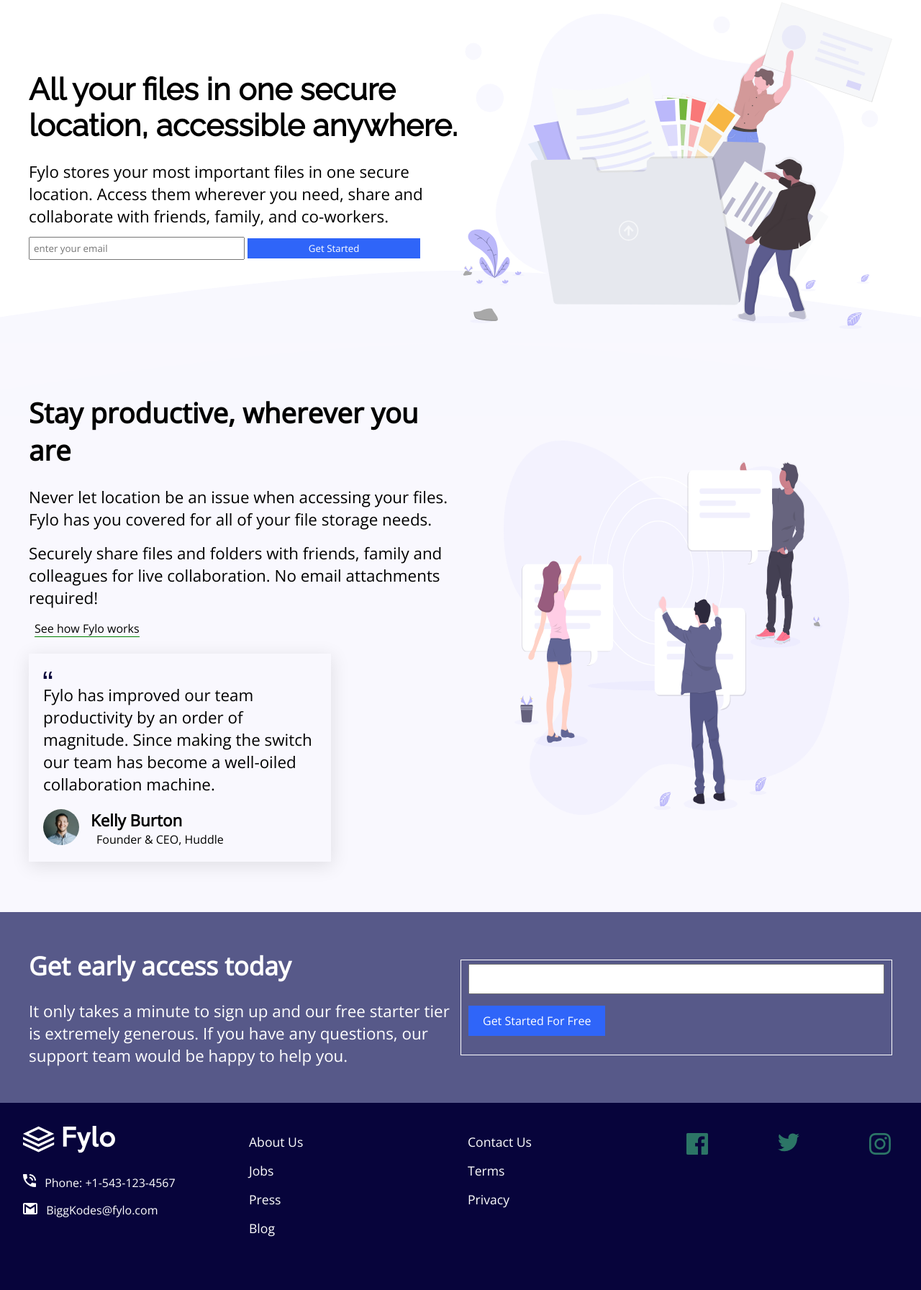
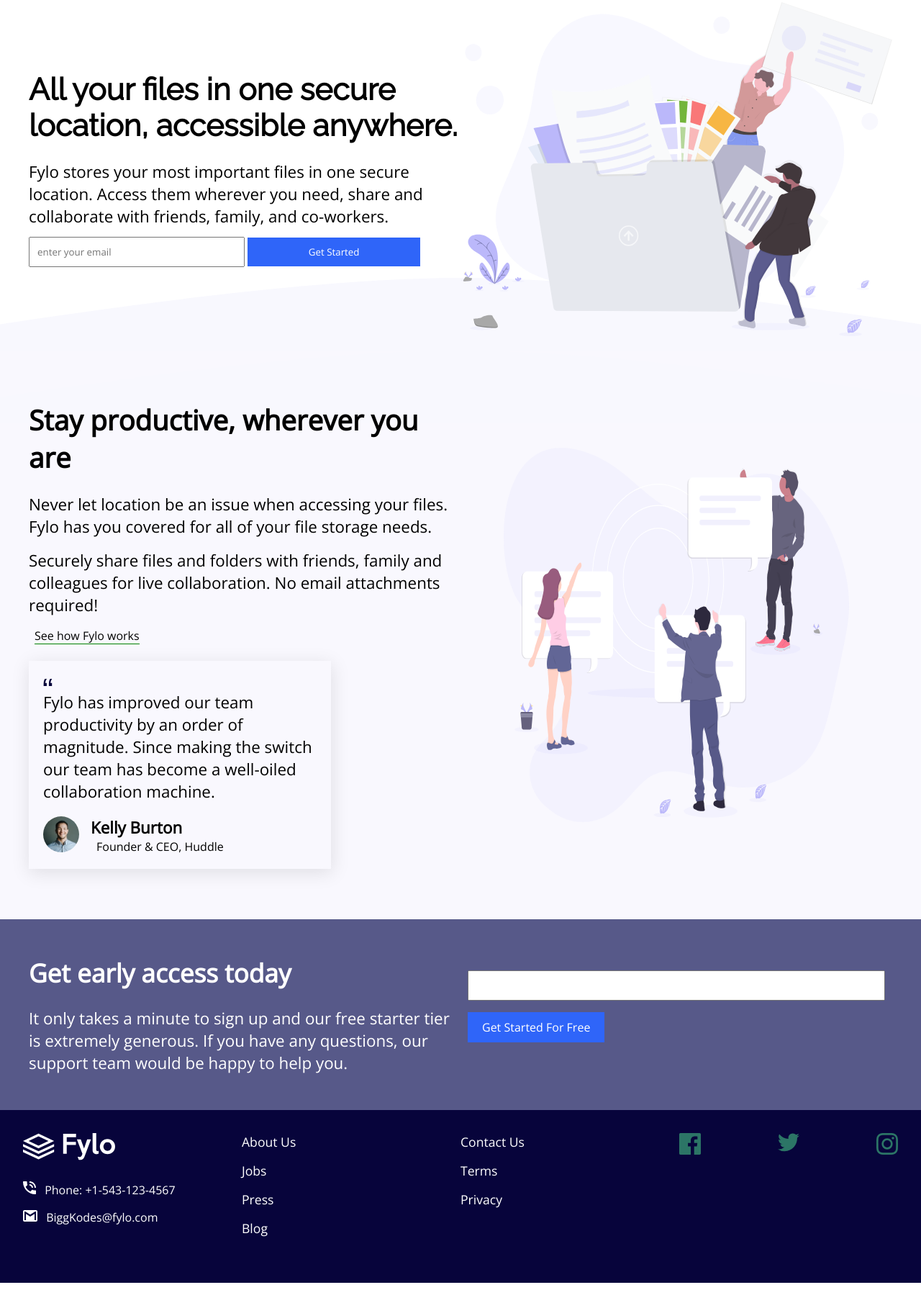
Before and after one commit to biggbhen/fylo-landing-page, a plain HTML site: page index.html in a window 1280 px wide. Shown: the part 71-1863 px from the top of the page at 72% size. Drawn offline with nearby package versions, Linux system fonts and the light colour scheme.

Commit message:
done refactoring the codes

```diff
--- a/style.css
+++ b/style.css
@@ -84,9 +84,7 @@ button:hover {
   display: grid;
   grid-template-columns: 1fr 1fr;
 }
-/* .boxOne > section {
-  border: 2px solid pink;
-} */
+
 .secure {
   padding: clamp(2.2rem, 10vw, 6rem) 0;
 }
@@ -95,11 +93,12 @@ button:hover {
   margin-bottom: 0.8rem;
 }
 .secure input[type='email'] {
-  padding: 5px;
+  outline: none;
+  padding: 10px;
   width: 50%;
 }
 .secure button {
-  padding: 5px;
+  padding: 11px;
   width: 40%;
 }
 
@@ -165,14 +164,11 @@ button:hover {
 
 /* sectionThree */
 .boxThree {
-  /* padding: 20px; */
   background-color: #575989;
-  overflow: auto;
+  /* overflow: auto; */
   display: grid;
   grid-template-columns: 1fr 1fr;
   padding: 50px 40px;
-  /* border: 1px solid green; */
-  /* margin-top: 3rem; */
 }
 .boxThree * {
   color: white;
@@ -180,9 +176,10 @@ button:hover {
 .signUpForm {
   margin: 1rem 0;
   padding: 5px 10px;
-  border: 1px solid;
+  /* border: 1px solid; */
 }
 .signUpForm input[type='email'] {
+  outline: none;
   width: 100%;
   padding: 10px;
   margin-bottom: 1rem;
@@ -198,15 +195,12 @@ button:hover {
 footer {
   padding: 2rem 2rem;
   background-color: #07043b;
-  /* border: 2px solid red; */
-  /* overflow: auto; */
   display: flex;
   flex-wrap: wrap;
   justify-content: space-between;
 }
 footer > * {
   margin-bottom: 1rem;
-  /* border: 1px solid royalblue; */
   width: 25%;
   color: white;
 }
@@ -216,7 +210,8 @@ footer a {
 footer > div ul {
   display: flex;
   flex-direction: column;
-  padding: 0.625rem;
+  /* padding: 0.625rem; */
+  /* border: 1px solid black; */
 }
 footer > div ul li {
   margin-bottom: 1rem;
@@ -236,7 +231,6 @@ footer > div ul li {
 
 .socialMedia img {
   width: 30px;
-  /* border-radius: 50px; */
 }
 .socialMedia > ul {
   flex-direction: row;
@@ -259,6 +253,7 @@ footer > div ul li {
   }
   footer > * {
     width: 40%;
+    /* border: 1px solid black; */
   }
   .signUpForm {
     padding: 10px;
@@ -277,11 +272,8 @@ footer > div ul li {
     grid-row: 1;
   }
   .socialMedia > ul {
-    justify-content: space-between;
+    flex-direction: column;
   }
-  /* .contactNumber span {
-    display: block;
-  }*/
 }
 
 @media (max-width: 520px) {
@@ -306,6 +298,9 @@ footer > div ul li {
   }
   footer > div ul li {
     align-items: space-around;
-    margin: 1rem;
+    /* margin: 1rem; */
+  }
+  .socialMedia > ul {
+    flex-direction: row;
   }
 }
```
